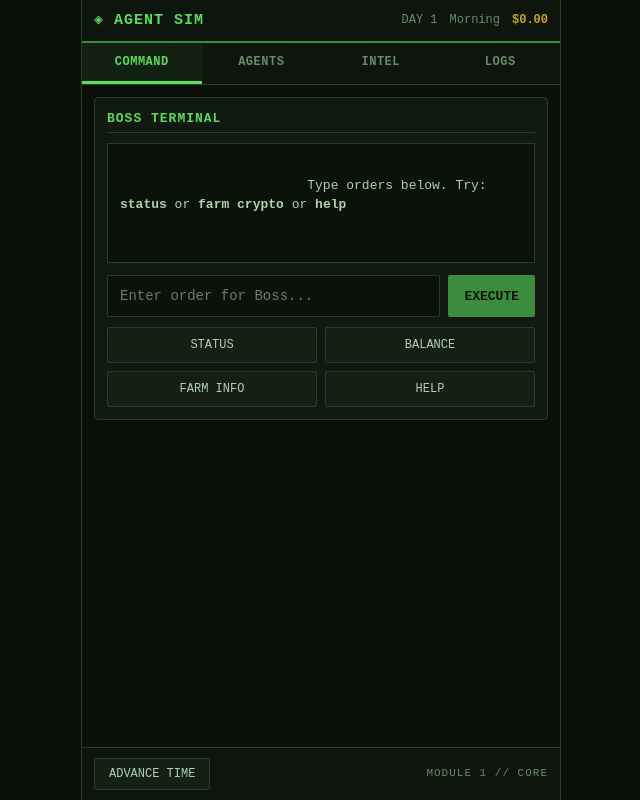
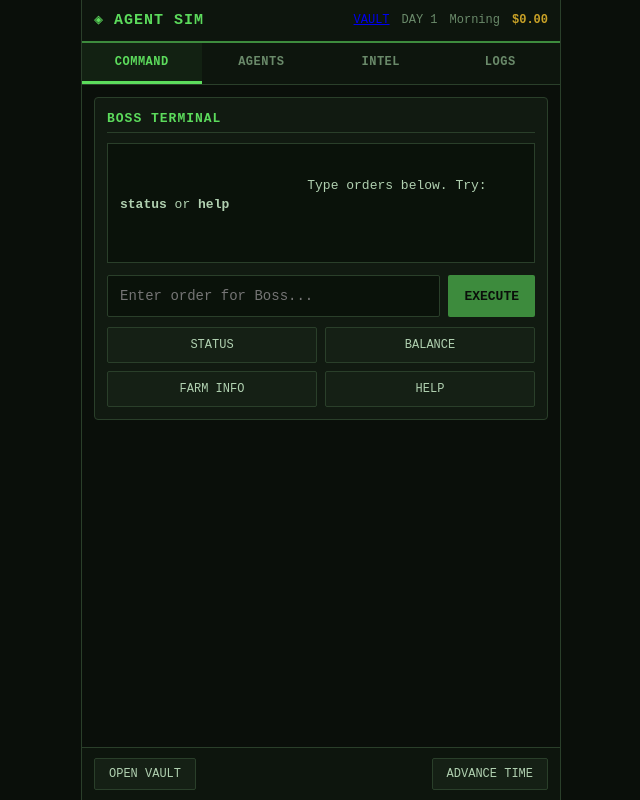
Before and after one commit to quinnibadboy83/agent-simulation, a FastAPI app: page / in a window 1280 px wide. Shown: the whole page, without its empty margins (319-959 px from the left). Run offline with FastAPI, Linux system fonts and the light colour scheme.

Commit message:
Update index.html with new links and structure

```diff
--- a/ui/templates/index.html
+++ b/ui/templates/index.html
@@ -14,6 +14,7 @@
         <header class="pip-header">
             <div class="logo">◈ AGENT SIM</div>
             <div class="status-bar">
+                <a href="/vault">VAULT</a>
                 <span>DAY <span id="day">{{ world.day }}</span></span>
                 <span id="time">{{ world.time }}</span>
                 <span class="money">$<span id="balance">{{ "%.2f"|format(balance) }}</span></span>
@@ -32,7 +33,7 @@
                 <div class="panel">
                     <div class="panel-title">BOSS TERMINAL</div>
                     <div id="response-area" class="response-box">
-                        Type orders below. Try: <strong>status</strong> or <strong>farm crypto</strong> or <strong>help</strong>
+                        Type orders below. Try: <strong>status</strong> or <strong>help</strong>
                     </div>
                     <form id="command-form" class="command-form">
                         <input type="text" id="command-input" placeholder="Enter order for Boss..." autocomplete="off" enterkeyhint="send">
@@ -52,11 +53,11 @@
                     <div class="panel-title">ACTIVE AGENTS</div>
                     <div id="agents-list">
                         {% for name, info in agents.items() %}
-                        <div class="agent-card">
+                        <a class="agent-card" href="/agent/{{ name }}">
                             <div class="agent-name">{{ name }}</div>
                             <div class="agent-role">{{ info.role }}</div>
                             <div class="agent-status">{{ info.status }}</div>
-                        </div>
+                        </a>
                         {% endfor %}
                     </div>
                 </div>
@@ -106,8 +107,8 @@
         </main>
 
         <footer class="pip-footer">
+            <a href="/vault"><button type="button" class="footer-btn">OPEN VAULT</button></a>
             <button id="advance-time" class="footer-btn">ADVANCE TIME</button>
-            <span class="module-label">MODULE 1 // CORE</span>
         </footer>
     </div>
 
```
